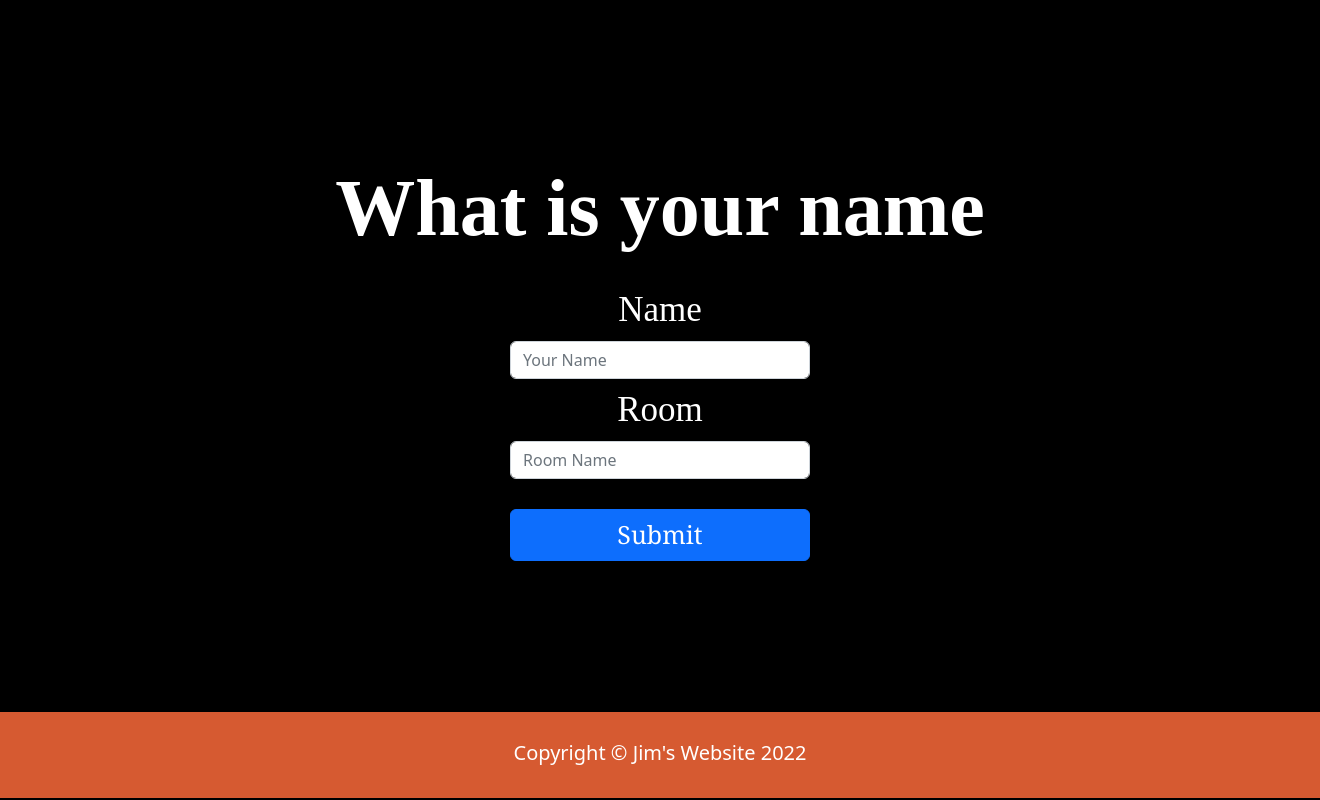
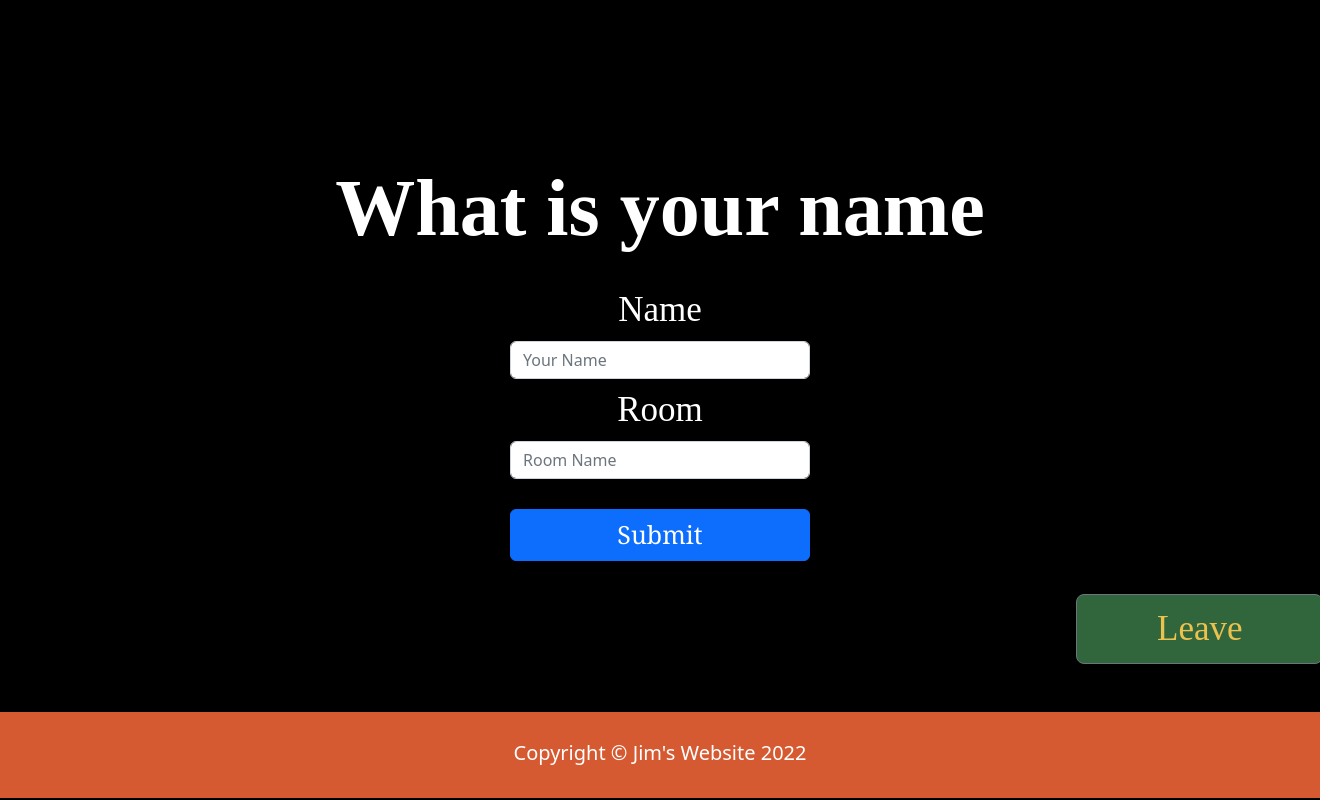
Before and after one commit to jimkk159/Flask-BlackJack, a Flask app: page /login in a window 1320 px wide. Run offline with Flask 2, Linux system fonts and the light colour scheme; some libraries are stand-ins or nearby versions; some web fonts are replaced.

Commit message:
add leave button in login html

```diff
--- a/static/css/styles.css
+++ b/static/css/styles.css
@@ -79,6 +79,11 @@ hr{
 /* Login Page */
 .login-page{
       padding-top: 10rem;
+      position: relative;
+}
+.login-page-inside{
+    height: 100%;
+    position: relative;
 }
 .login-page form{
       width: 100%;
@@ -211,21 +216,25 @@ strong{
     position:absolute;
     bottom: 0;
 }
-.rule-page button{
+/* Leave button */
+.leave-button{
+    margin: 2rem 0rem 0rem;
+}
+.leave-button button{
    font-family: Neuton-Bold;
    font-size:35px;
    padding: 0.5rem 5rem;
    background-color:#31663D;
    color:#EBC24E;
 }
-.rule-page button:hover{
+.leave-button button:hover{
    background-color:#1D5229;
    color:#EBC24E;
 }
-.leave-button{
-    margin: 2rem 0rem 0rem;
+.login-page .leave-button{
+    position:absolute;
+    bottom:3rem;
 }
-
 /*Alert */
 .alert-dark p{
     color:#000;
@@ -235,9 +244,11 @@ strong{
 }
 
 /* Setting Page */
+.setting-page, .login-page{
+      padding-bottom: 2rem;
+}
 .setting-page{
-      padding-top: 7rem;
-      padding-bottom: 3rem;
+    padding-top: 6rem;
 }
 .setting-page form{
       width: 100%;
@@ -259,17 +270,7 @@ strong{
     display: block;
     width:100%;
 }
-.setting-page button{
-   font-family: Neuton-Bold;
-   font-size:35px;
-   padding: 0.5rem 5rem;
-   background-color:#31663D;
-   color:#EBC24E;
-}
-.setting-page button:hover{
-   background-color:#1D5229;
-   color:#EBC24E;
-}
+
 .setting-page .leave-button{
     margin-top: 1rem;
 }
--- a/templates/login.html
+++ b/templates/login.html
@@ -6,6 +6,18 @@
         <h1 class="page-title">What is your name</h1>
         {{ wtf.quick_form(register_form, novalidate=True, button_map={"submit": "primary"}) }}
     </div>
+    <div class="row">
+        <div class="col-lg-10">
+        </div>
+        <div class="col-lg-2">
+            <div class="leave-button">
+                <a href="{{ url_for('game_route.home') }}">
+                    <button class="btn btn-secondary btn-lg">Leave</button>
+                </a>
+            </div>
+        </div>
+    </div>
+</div>
 </div>
 {% include "footer.html" %}
 {% endblock %}
--- a/templates/rule.html
+++ b/templates/rule.html
@@ -539,7 +539,7 @@
             </div>
         </section>
         <section class="rule-section">
-            <h3 class="card-value-title">Player Ratio</h3>
+            <h3 class="card-value-title">Payout Ratio</h3>
         </section>
         <section class="rule-section">
             <div class="card">
@@ -609,7 +609,6 @@
                 </div>
             </div>
         </section>
-
         <div class="leave-button">
             <a href="{{ url_for('game_route.home') }}">
                 <button class="btn btn-secondary btn-lg">Leave</button>
```
Also changed, not shown: templates/setting.html (+0 -19 lines).
